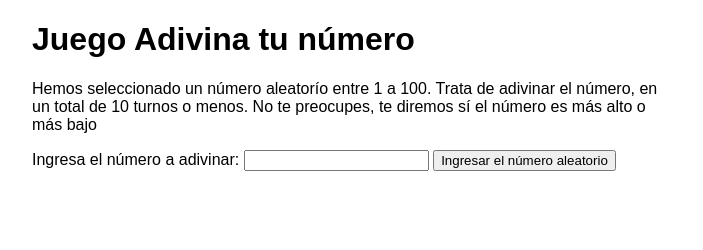
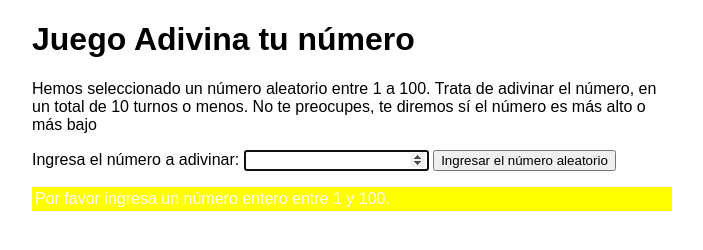
Before and after one commit to twowheelstogo/TEST-QA-BANRURAL, a plain HTML site: page index.html in a window 1280 px wide. Both pictures are taken after a click on the input "Ingresar el número aleatorio". Shown: the whole page, without its empty margins (288-991 px from the left). Drawn offline with Linux system fonts and the light colour scheme.

Commit message:
ACTUALIZADO

```diff
--- a/index.html
+++ b/index.html
@@ -25,10 +25,10 @@
   <body>
       <h1>Juego Adivina tu número</h1>
 
-      <p>Hemos seleccionado un número aleatorío entre 1 a 100. Trata de adivinar el número, en un total de 10 turnos o menos. No te preocupes, te diremos sí el número es más alto o más bajo </p>
+      <p>Hemos seleccionado un número aleatorio entre 1 a 100. Trata de adivinar el número, en un total de 10 turnos o menos. No te preocupes, te diremos sí el número es más alto o más bajo </p>
 
 <div class="form">
-  <label for="guessField">Ingresa el número a adivinar: </label><input type="text" id="guessField" class="guessField">
+  <label for="guessField">Ingresa el número a adivinar: </label><input type="number" id="guessField" class="guessField">
   <input type="submit" value="Ingresar el número aleatorio" class="guessSubmit">
 </div>
 
@@ -41,12 +41,12 @@
 </body>
 
 <script>
-  let randomNumber = Math.random() * 10;
+  let randomNumber = Math.floor(Math.random() * 100) + 1;
 
-  const ATTEMPS = 5;
+  const ATTEMPS = 10;
   const guesses = document.querySelector('.guesses');
   const lastResult = document.querySelector('.lastResult');
-  const lowOrHi = document.querySelector('lowOrHi');
+  const lowOrHi = document.querySelector('.lowOrHi');
   const guessSubmit = document.querySelector('.guessSubmit');
   const guessField = document.querySelector('.guessField');
 
@@ -55,24 +55,33 @@
 
   function checkGuess() {
 
-    let userGuess = guessField.value;
+    let userGuess = parseInt(guessField.value);
+
+    if (isNaN(userGuess) || userGuess < 1 || userGuess > 100) {
+        lastResult.textContent = 'Por favor ingresa un número entero entre 1 y 100.';
+        lastResult.style.backgroundColor = 'yellow';
+        guessField.value = '';
+        guessField.focus();
+        return;
+    }
+
     if(guessCount === 1) {
       guesses.textContent = 'Número aleatorio anterior: ';
     }
     guesses.textContent += userGuess + ' ';
 
     if(userGuess === randomNumber) {
-      lastResult.textContent = '!!!Pérdistes!!!';
-      lastResult.style.backgroundColor = 'black';
+      lastResult.textContent = 'Felicitaciones! adivinaste el número!';
+      lastResult.style.backgroundColor = 'green';
       lowOrHi.textContent = '';
       setGameOver();
     } else if(guessCount === ATTEMPS) {
-      lastResult.textContent = 'Felicitaciones! adivinaste el número!';
+      lastResult.textContent = '!!!Pérdistes!!!';
       lastResult.style.backgroundColor = 'red';
       setGameOver();
     } else {
       lastResult.textContent = 'Incorrecto! ';
-      lastResult.style.backgroundColor = 'green';
+      lastResult.style.backgroundColor = 'black';
       if(userGuess < randomNumber) {
         lowOrHi.textContent = 'El número es mayor!';
       } else if(userGuess > randomNumber) {
@@ -84,7 +93,7 @@
     guessField.value = '';
     guessField.focus();
   }
-  guessSubmit.addeventListener('click', checkGuess);
+  guessSubmit.addEventListener('click', checkGuess);
 
   function setGameOver() {
 	  guessField.disabled = true;
@@ -92,14 +101,14 @@
 	  resetButton = document.createElement('button');
 	  resetButton.textContent = 'Comienza un nuevo juego';
 	  document.body.appendChild(resetButton);
-	  resetButton.addeventListener('click', resetGame);
+	  resetButton.addEventListener('click', resetGame);
   }
 
   function resetGame() {
 	  guessCount = 1;
 
 	  const resetParas = document.querySelectorAll('.resultParas p');
-	  for(let i = 0; i < resetParas.length; i++) {
+	  for(let i = 0; i < resetParas.length; i++){
 		  resetParas[i].textContent = '';
 	  }
 	  resetButton.parentNode.removeChild(resetButton);
```
Also changed, not shown: 1 other file.
